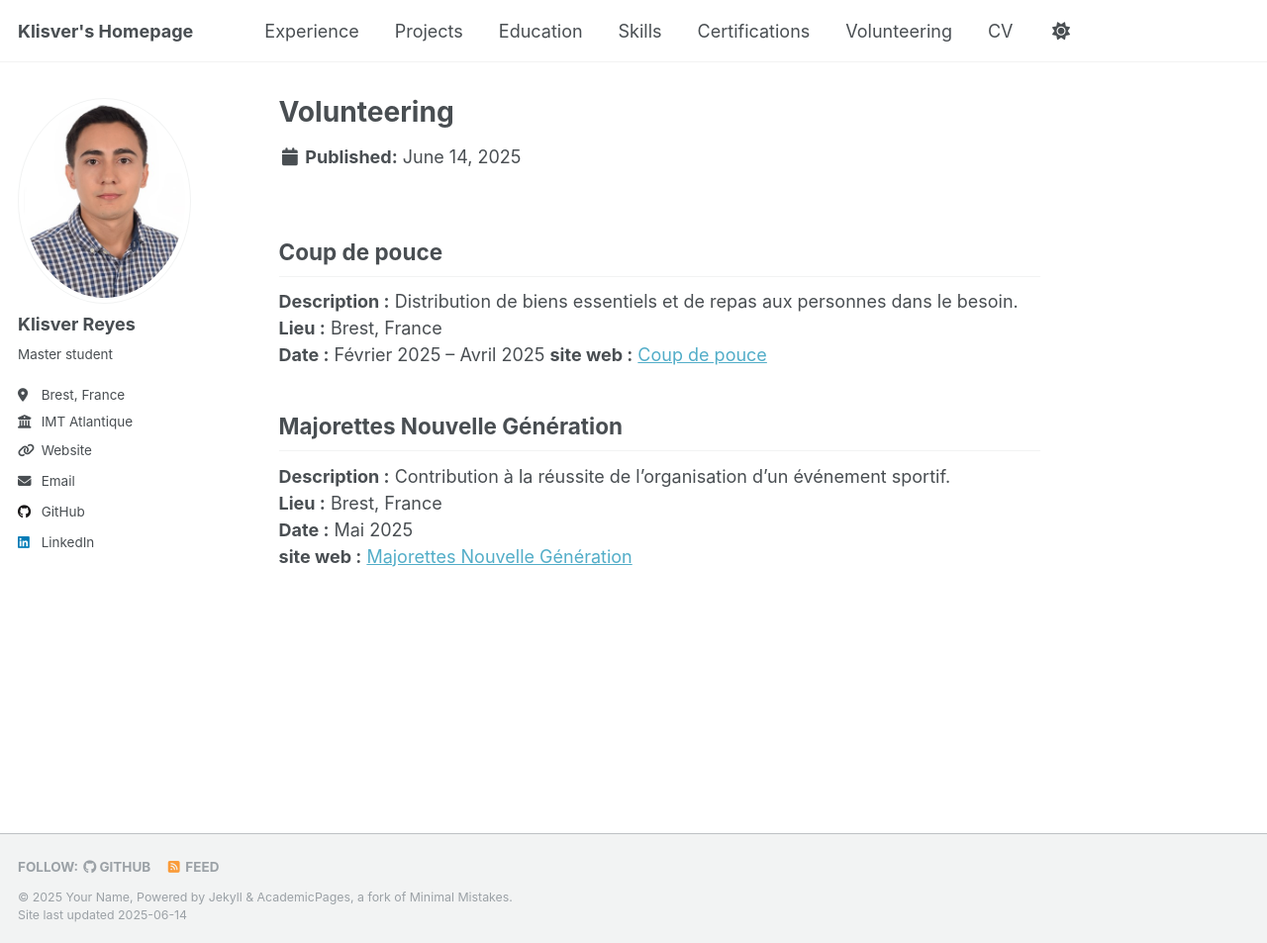
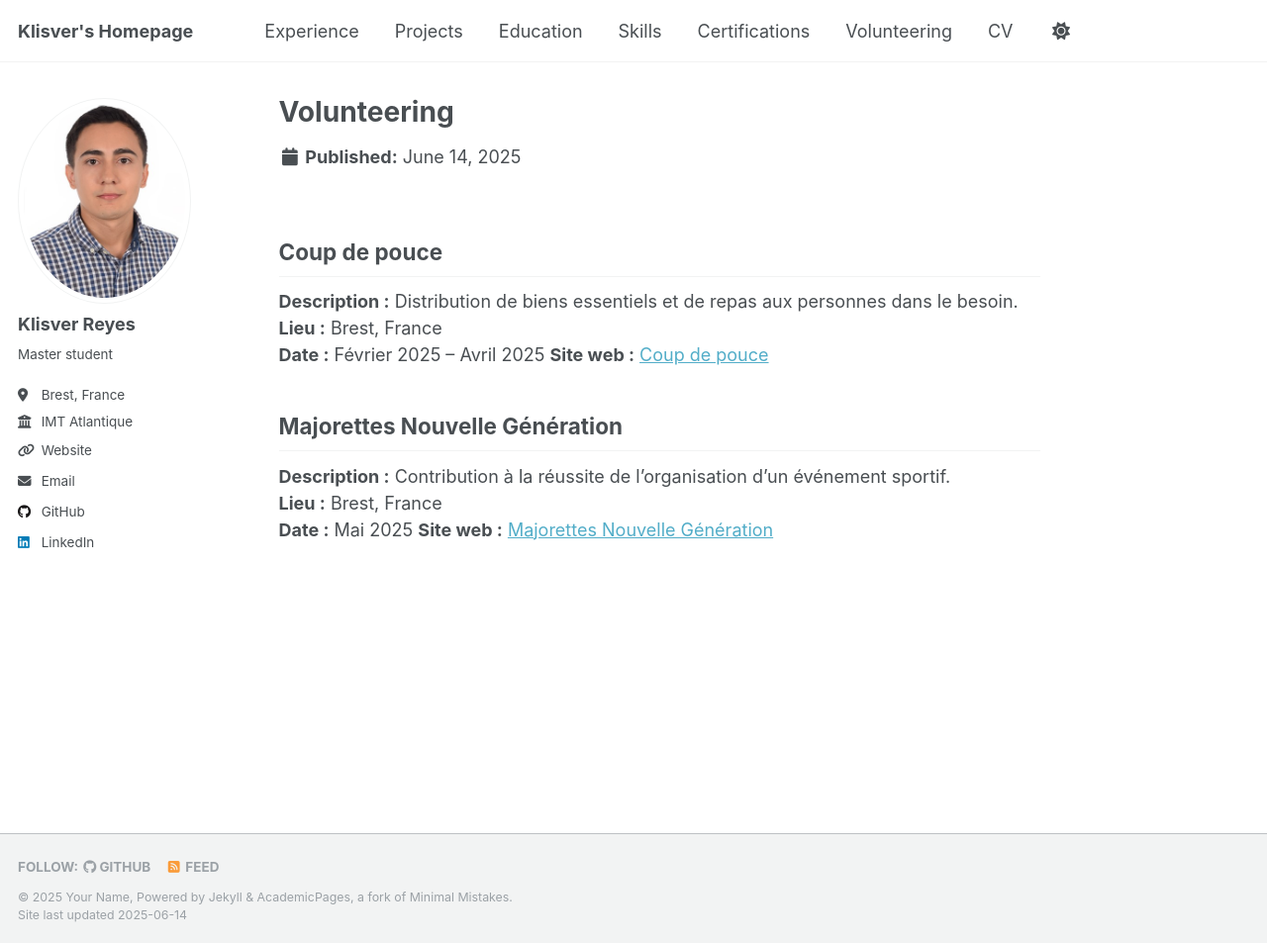
Before and after one commit to Klisver-Reyes/Klisver-Reyes.github.io, a Jekyll site: the page built from _volunteering/volunteering.md, in a window 1280 px wide and 953 px high. Shown: the whole window at 99% size. Built offline with Jekyll 4.4.1, drawn with Linux system fonts in a browser that asks for light colours.

```diff
--- a/_volunteering/volunteering.md
+++ b/_volunteering/volunteering.md
@@ -9,10 +9,10 @@ permalink: /volunteering/
 **Description :** Distribution de biens essentiels et de repas aux personnes dans le besoin.
 **Lieu :** Brest, France
 **Date :** Février 2025 – Avril 2025
-**site web :** [Coup de pouce](https://coup-de-pouce-03.webselfsite.net/accueil)
+**Site web :** [Coup de pouce](https://coup-de-pouce-03.webselfsite.net/accueil)
 
 ## Majorettes Nouvelle Génération
 **Description :** Contribution à la réussite de l’organisation d’un événement sportif.
 **Lieu :** Brest, France
 **Date :** Mai 2025
-**site web :** [Majorettes Nouvelle Génération](https://www.facebook.com/mngbrest29/)
+**Site web :** [Majorettes Nouvelle Génération](https://www.facebook.com/mngbrest29/)
```
